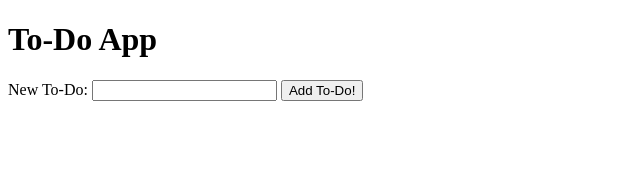
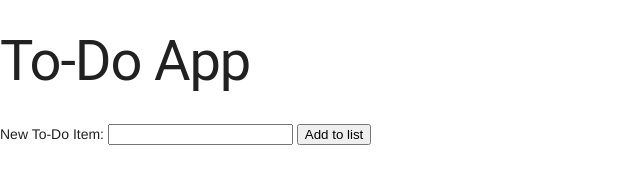
Before and after one commit to ChrisDBart/to-do-app, a plain HTML site: page index.html in a window 1280 px wide. Shown: the whole page, without its empty margins (0-640 px from the left). Drawn offline with nearby package versions, Linux system fonts and the light colour scheme.

Commit message:
update 2

```diff
--- a/index.html
+++ b/index.html
@@ -1,22 +1,36 @@
 <!DOCTYPE html>
  <html>
+ <html lang="en" dir="ltr">
+
    <head>
      <meta name="viewport" content="width=device-width, initial-scale=1">
+     <meta charset="utf-8" name="viewport" content="width=device-width, initial-scale=1">
+
+     <!-- Material Design Lite -->
+     <link rel="stylesheet" href="https://code.getmdl.io/1.3.0/material.grey-lime.min.css">
+     <script defer src="https://code.getmdl.io/1.3.0/material.min.js"></script>
+
+     <!-- Custom Styles -->
+     <link rel="stylesheet" href="styles/main.css">
+
+
      <title>To-Do App</title>
    </head>
    <body>
+
      <h1>To-Do App</h1>
 
      <form id="addToDoForm">
-   <label for="newToDoText">New To-Do:</label>
-   <input type="text" id="newToDoText">
-   <button type="submit">Add To-Do!</button>
+            <label for="newToDoText">New To-Do Item:</label>
+            <input type="text" id="newToDoText" placeholder="">
+            <button type="submit">Add to list</button>
      </form>
 
      <ul id="toDoList">
+
     </ul>
-
 
     <script src="app.js"></script>
    </body>
+
  </html>
```
Lines whose indentation alone changed are shown as unchanged.
